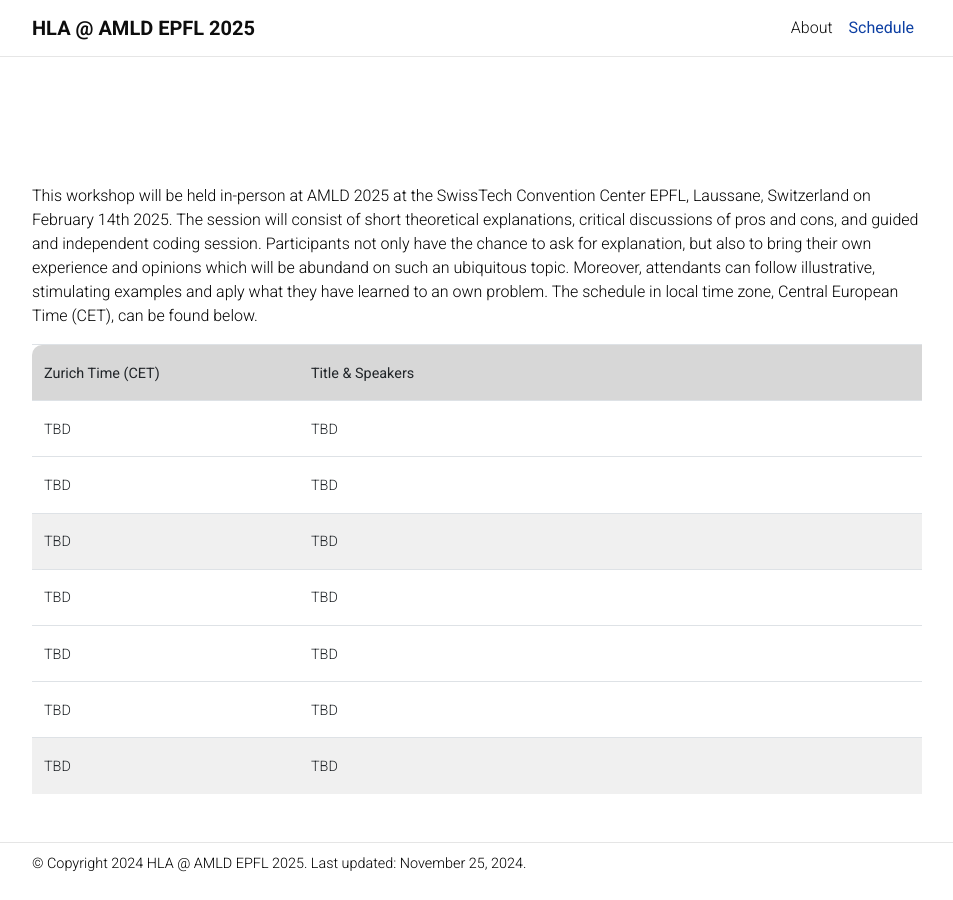
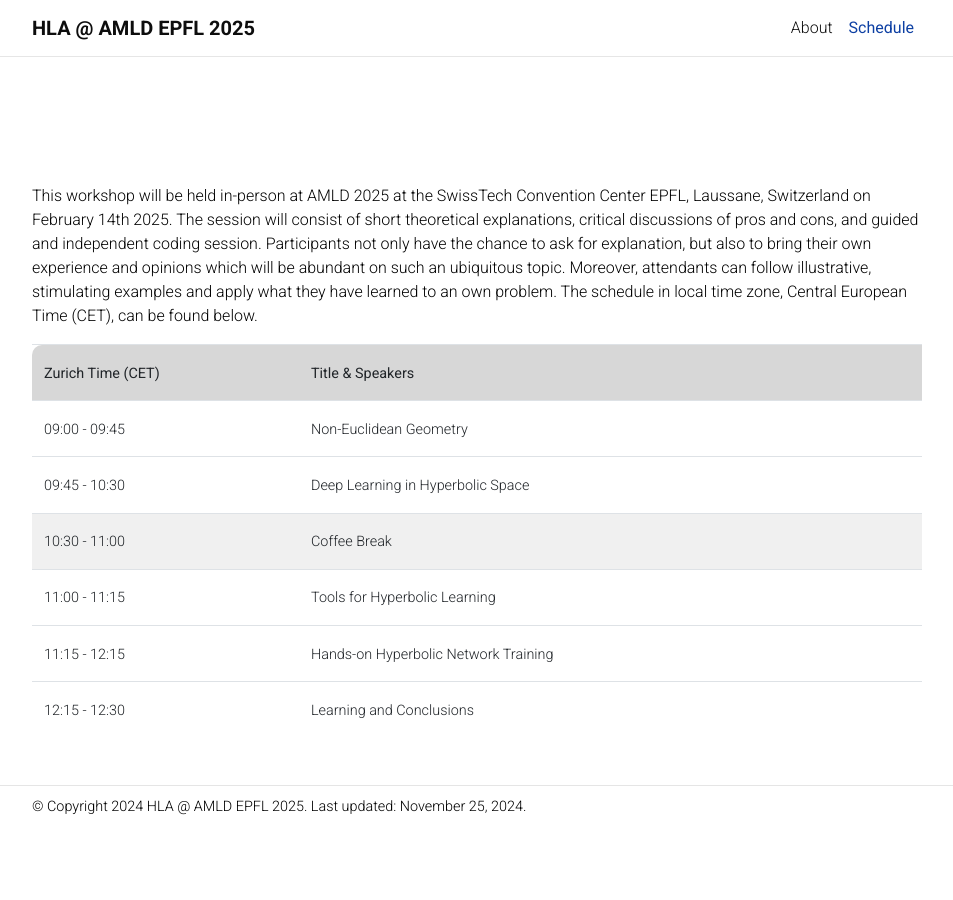
Before and after one commit to Digital-Dermatology/hyperbolic-learning-tutorial, a Jekyll site: the page built from _pages/schedule.md, in a window 1280 px wide. Shown: the whole page, without its empty margins (163-1116 px from the left). Built offline with Jekyll 4.4.1, drawn with Linux system fonts in a browser that asks for light colours; comment, search, counter and statistics services are not loaded; a style sheet for code colours, icons or effects is not loaded.

Commit message:
update schedule of the tutorial

```diff
--- a/_layouts/workshop.html
+++ b/_layouts/workshop.html
@@ -18,7 +18,7 @@ layout: default
                 {{ site.title }}
             {%- endif %}
           </h1>
-          <p class="desc font-weight-bold text-white">14.02.2025 | 09:00AM  |  WS50 Garden 3BC</p>
+          <p class="desc font-weight-bold text-white">14.02.2025 | 09:00AM | WS50 Garden 3BC (to be confirmed)</p>
         </div>
       </div>
     </div>
@@ -80,7 +80,7 @@ layout: default
 </div>
 
 <div class="speakers">
-  <h2 class="post-title"><span class="font-weight-bold">Organisers</span></h2>
+  <h2 class="post-title"><span class="font-weight-bold">Organizers</span></h2>
   <div class="row"> <!-- Start of the row -->
     <div class="col-md-6 col-lg-4"> <!-- Adjust column width as needed -->
       <div class="card hoverable">
--- a/_pages/schedule.md
+++ b/_pages/schedule.md
@@ -10,7 +10,17 @@ nav_order: 2
 <br>
 
 <div class="wrapper container mt-5">
-<p>This workshop will be held in-person at AMLD 2025 at the SwissTech Convention Center EPFL, Laussane, Switzerland on February 14th 2025. The session will consist of short theoretical explanations, critical discussions of pros and cons, and guided and independent coding session. Participants not only have the chance to ask for explanation, but also to bring their own experience and opinions which will be abundand on such an ubiquitous topic. Moreover, attendants can follow illustrative, stimulating examples and aply what they have learned to an own problem. The schedule in local time zone, Central European Time (CET), can be found below.</p>
+<p>
+  This workshop will be held in-person at AMLD 2025 at the SwissTech
+  Convention Center EPFL, Laussane, Switzerland on February 14th 2025. The
+  session will consist of short theoretical explanations, critical discussions
+  of pros and cons, and guided and independent coding session. Participants not
+  only have the chance to ask for explanation, but also to bring their own
+  experience and opinions which will be abundant on such an ubiquitous topic.
+  Moreover, attendants can follow illustrative, stimulating examples and apply
+  what they have learned to an own problem. The schedule in local time zone,
+  Central European Time (CET), can be found below.
+</p>
 
 <table class="table" id="standings" style="border-collapse:collapse">
 <tr class="header" style="background-color:rgb(215, 215, 215); border-top: 1pt solid white; border-bottom: 1pt solid black;">
@@ -19,33 +29,29 @@ nav_order: 2
       </tr>
       <tr>
   <tr class="header">
-        <td>TBD</td>
-        <td>TBD</td>
+        <td>09:00 - 09:45</td>
+        <td>Non-Euclidean Geometry</td>
   </tr>
   <tr class="header">
-        <td>TBD</td>
-        <td>TBD</td>
+        <td>09:45 - 10:30</td>
+        <td>Deep Learning in Hyperbolic Space</td>
   </tr>
 
   <tr class="header" style="background-color:rgb(240, 240, 240);">
-        <td>TBD</td>
-        <td>TBD</td>
+        <td>10:30 - 11:00</td>
+        <td>Coffee Break</td>
   </tr>
   <tr class="header">
-        <td>TBD</td>
-        <td>TBD</td>
+        <td>11:00 - 11:15</td>
+        <td>Tools for Hyperbolic Learning</td>
   </tr>
 
   <tr class="header">
-        <td>TBD</td>
-        <td>TBD</td>
+        <td>11:15 - 12:15</td>
+        <td>Hands-on Hyperbolic Network Training</td>
   </tr>
 
   <tr class="header">
-        <td>TBD</td>
-        <td>TBD</td>
+        <td>12:15 - 12:30</td>
+        <td>Learning and Conclusions</td>
   </tr>
-  <tr class="header" style="background-color:rgb(240, 240, 240);">
-        <td>TBD</td>
-        <td>TBD</td>
-  </tr>
```
